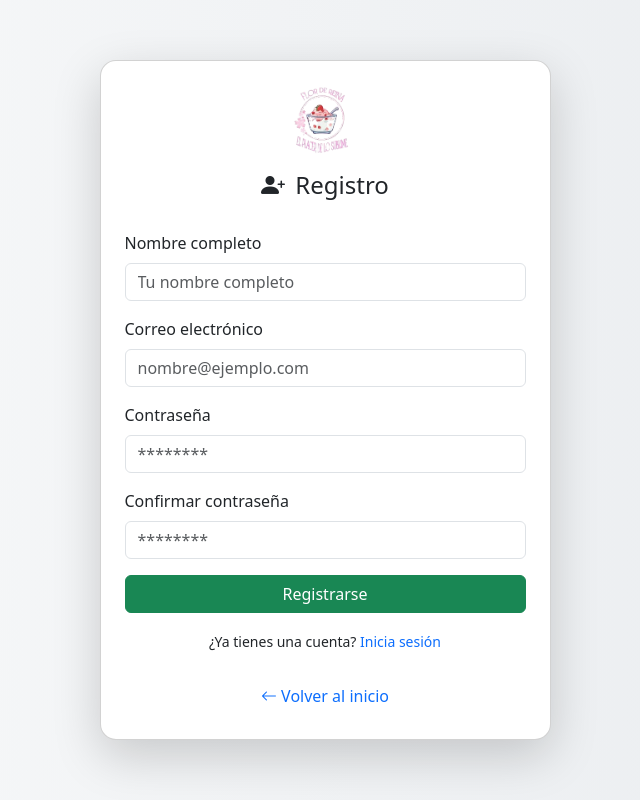
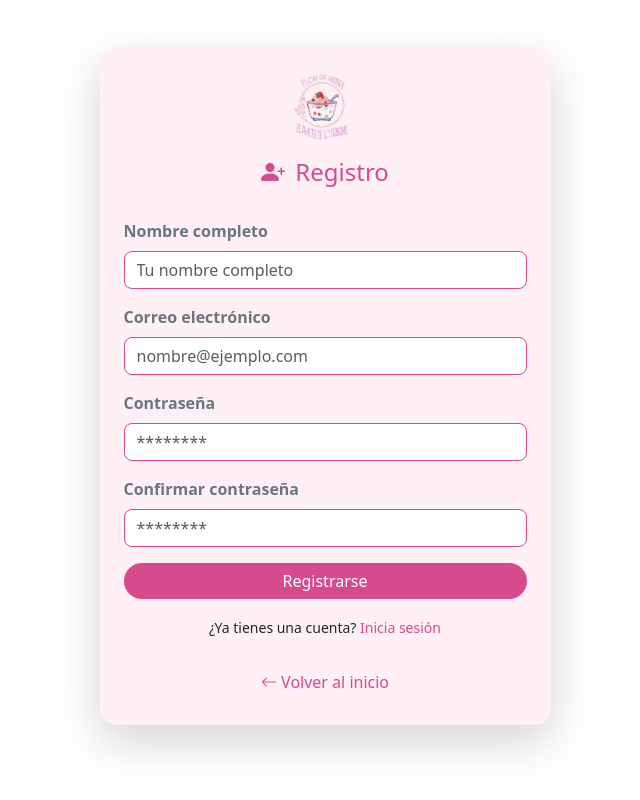
Before and after one commit to cristian23zapata/flor-reina, a PHP site: page /registro.php in a window 1280 px wide. Shown: the whole page, without its empty margins (315-955 px from the left). Run offline with PHP 8.4, Linux system fonts and the light colour scheme.

Commit message:
agregado estilos : login, registro y mejorar las card en productos

```diff
--- a/assets/css/estilo.css
+++ /dev/null
@@ -1,10 +0,0 @@
-body {
-  background: linear-gradient(to right, #f8f9fa, #e9ecef);
-  min-height: 100vh;
-  display: flex;
-  align-items: center;
-  justify-content: center;
-}
-.card {
-  border-radius: 1rem;
-}
--- /dev/null
+++ b/assets/css/estilo_registro.css
@@ -0,0 +1,24 @@
+.text-pink {
+    color: #d54b8c;
+  }
+
+  .btn-pink {
+    background-color: #d54b8c;
+    color: white;
+    border: none;
+    border-radius: 999px;
+    transition: background-color 0.3s ease;
+  }
+
+  .btn-pink:hover {
+    background-color: #c03b7a;
+  }
+
+  .border-pink {
+    border: 1px solid #d54b8c;
+    border-radius: 0.5rem;
+  }
+
+  .card:hover {
+    box-shadow: 0 8px 24px rgba(213, 75, 140, 0.2);
+  }
--- a/controllers/crear_productos.php
+++ b/controllers/crear_productos.php
@@ -38,8 +38,6 @@ if ($_SERVER["REQUEST_METHOD"] == "POST") {
     if (!empty($nombre) || !empty($descripcion) || !empty($precio) || !empty($stock)) {
 
 
-
-
         $consulta = "INSERT INTO productos (nombre, descripcion, precio, stock, imagen, ingredientes) VALUES ('$nombre', '$descripcion', $precio, $stock, '$ruta', '$ingredientes_str')";
 
         $mysql->efectuarConsulta($consulta);
--- a/views/registro.php
+++ b/views/registro.php
@@ -6,50 +6,51 @@
     <title>Registro - Flor Reina</title>
     <link href="https://cdn.jsdelivr.net/npm/bootstrap@5.3.3/dist/css/bootstrap.min.css" rel="stylesheet">
     <link href="https://cdn.jsdelivr.net/npm/bootstrap-icons@1.10.5/font/bootstrap-icons.css" rel="stylesheet">
-    <link rel="stylesheet" href="../assets/css/estilo.css">
+    <link rel="stylesheet" href="../assets/css/estilo_registro.css">
 </head>
 <body>
 
-<div class="container">
+<div class="container py-5">
   <div class="row justify-content-center">
     <div class="col-md-6 col-lg-5">
-            <div class="card shadow-lg p-4">
+      <div class="card shadow-lg p-4 rounded-4 border-0" style="background-color: #fff0f5;">
         <div class="text-center mb-4">
-                    <img src="logo.png" alt="Flor Reina" height="70">
-                    <h4 class="mt-3"><i class="bi bi-person-plus-fill me-1"></i> Registro</h4>
+          <img src="../assets/imagenes/logo.png" alt="Flor Reina" height="70">
+          <h4 class="mt-3 text-pink"><i class="bi bi-person-plus-fill me-1"></i> Registro</h4>
         </div>
         <form action="../controllers/procesar_registro.php" method="POST">
           <div class="mb-3">
-                        <label for="nombre" class="form-label">Nombre completo</label>
-                        <input type="text" class="form-control" id="nombre" name="nombre" placeholder="Tu nombre completo" required>
+            <label for="nombre" class="form-label text-secondary fw-semibold">Nombre completo</label>
+            <input type="text" class="form-control border-pink" id="nombre" name="nombre" placeholder="Tu nombre completo" required>
           </div>
           <div class="mb-3">
-                        <label for="correo" class="form-label">Correo electrónico</label>
-                        <input type="email" class="form-control" id="correo" name="correo" placeholder="nombre@ejemplo.com" required>
+            <label for="correo" class="form-label text-secondary fw-semibold">Correo electrónico</label>
+            <input type="email" class="form-control border-pink" id="correo" name="correo" placeholder="nombre@ejemplo.com" required>
           </div>
           <div class="mb-3">
-                        <label for="password" class="form-label">Contraseña</label>
-                        <input type="password" class="form-control" id="password" name="password" placeholder="********" required>
+            <label for="password" class="form-label text-secondary fw-semibold">Contraseña</label>
+            <input type="password" class="form-control border-pink" id="password" name="password" placeholder="********" required>
           </div>
           <div class="mb-3">
-                        <label for="confirmar_password" class="form-label">Confirmar contraseña</label>
-                        <input type="password" class="form-control" id="confirmar_password" name="confirmar_password" placeholder="********" required>
+            <label for="confirmar_password" class="form-label text-secondary fw-semibold">Confirmar contraseña</label>
+            <input type="password" class="form-control border-pink" id="confirmar_password" name="confirmar_password" placeholder="********" required>
           </div>
           <div class="d-grid">
-                        <button type="submit" class="btn btn-success">Registrarse</button>
+            <button type="submit" class="btn btn-pink">Registrarse</button>
           </div>
           <div class="text-center mt-3">
-                        <span class="small">¿Ya tienes una cuenta? <a href="login.php" class="text-decoration-none">Inicia sesión</a></span>
+            <span class="small">¿Ya tienes una cuenta? <a href="login.php" class="text-decoration-none text-pink">Inicia sesión</a></span>
           </div>
         </form>
         <div class="text-center mt-4">
-                    <a href="../views/index.php" class="btn btn-link text-decoration-none"><i class="bi bi-arrow-left"></i> Volver al inicio</a>
+          <a href="../views/index.php" class="btn btn-link text-decoration-none text-pink"><i class="bi bi-arrow-left"></i> Volver al inicio</a>
         </div>
       </div>
     </div>
   </div>
 </div>
 
+
 <script src="https://cdn.jsdelivr.net/npm/bootstrap@5.3.3/dist/js/bootstrap.bundle.min.js"></script>
 </body>
 </html>
```
Also changed, not shown: assets/css/estilo_login.css (added, +28 -0 lines), assets/css/estilo_productos.css (+7 -0 lines), views/login.php (+13 -14 lines), views/productos.php (+10 -5 lines), assets/imagenes/imagen_20250505_222245000.png (added). Lines whose indentation alone changed are shown as unchanged.
